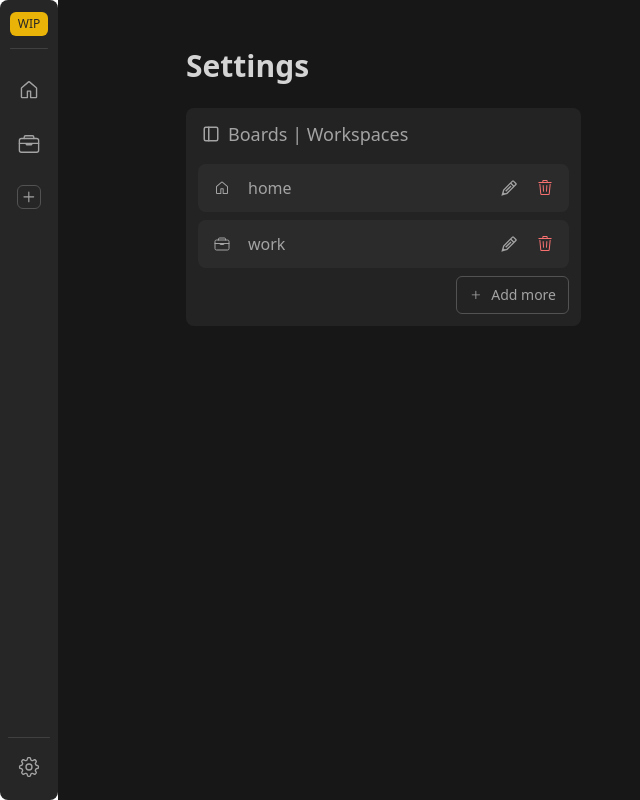
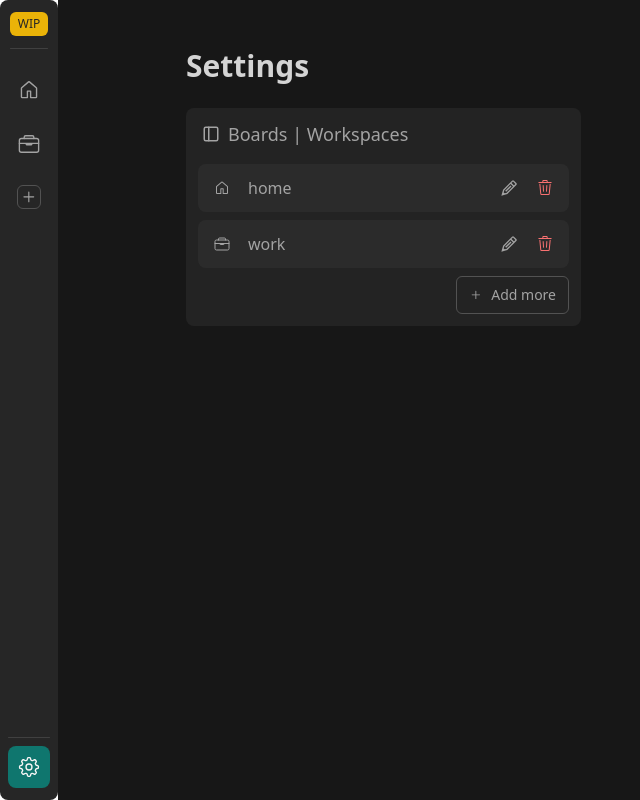
Before and after one commit to LuisNivar/my-kanban-board, a React (Vite) app: page /settings in a window 1280 px wide. Shown: the whole page, without its empty margins (0-640 px from the left). Built offline with nearby package versions, Linux system fonts and the light colour scheme.

Commit message:
Highlight settings button based of path

```diff
--- a/src/components/Sidebar/SettingsItem.tsx
+++ b/src/components/Sidebar/SettingsItem.tsx
@@ -1,13 +1,19 @@
 import { GoGear as SettingIcon } from "react-icons/go";
-import { Link } from "react-router-dom";
+import { Link, useLocation } from "react-router-dom";
 import Tooltip from "../UI/Tooltip";
 
 export default function SettingsItem() {
+  const { pathname } = useLocation();
+  //FIXME:
+  const isActive = pathname.includes("settings");
+
   return (
     <Tooltip text="Settings">
       <Link
         to={"/settings"}
-        className="group transition-colors hover:rotate-180 hover:bg-neutral-700/60 rounded-lg p-2.5"
+        className={`group transition-colors hover:rotate-180 hover:bg-neutral-700/60 rounded-lg p-2.5 ${
+          isActive && "bg-teal-700 hover:bg-teal-600 text-neutral-100"
+        }`}
       >
         <SettingIcon className="transition-transform group-hover:rotate-45" />
       </Link>
```
